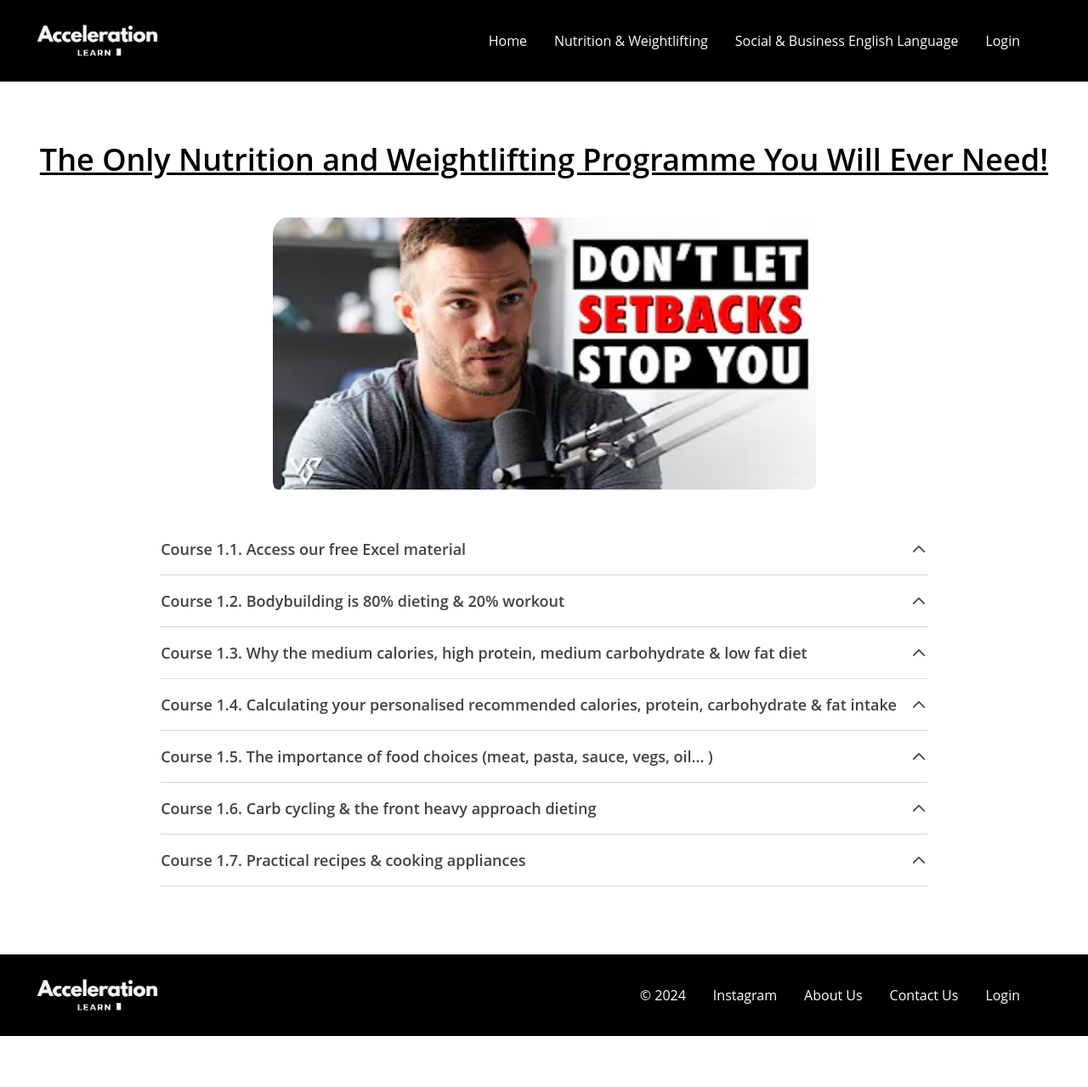
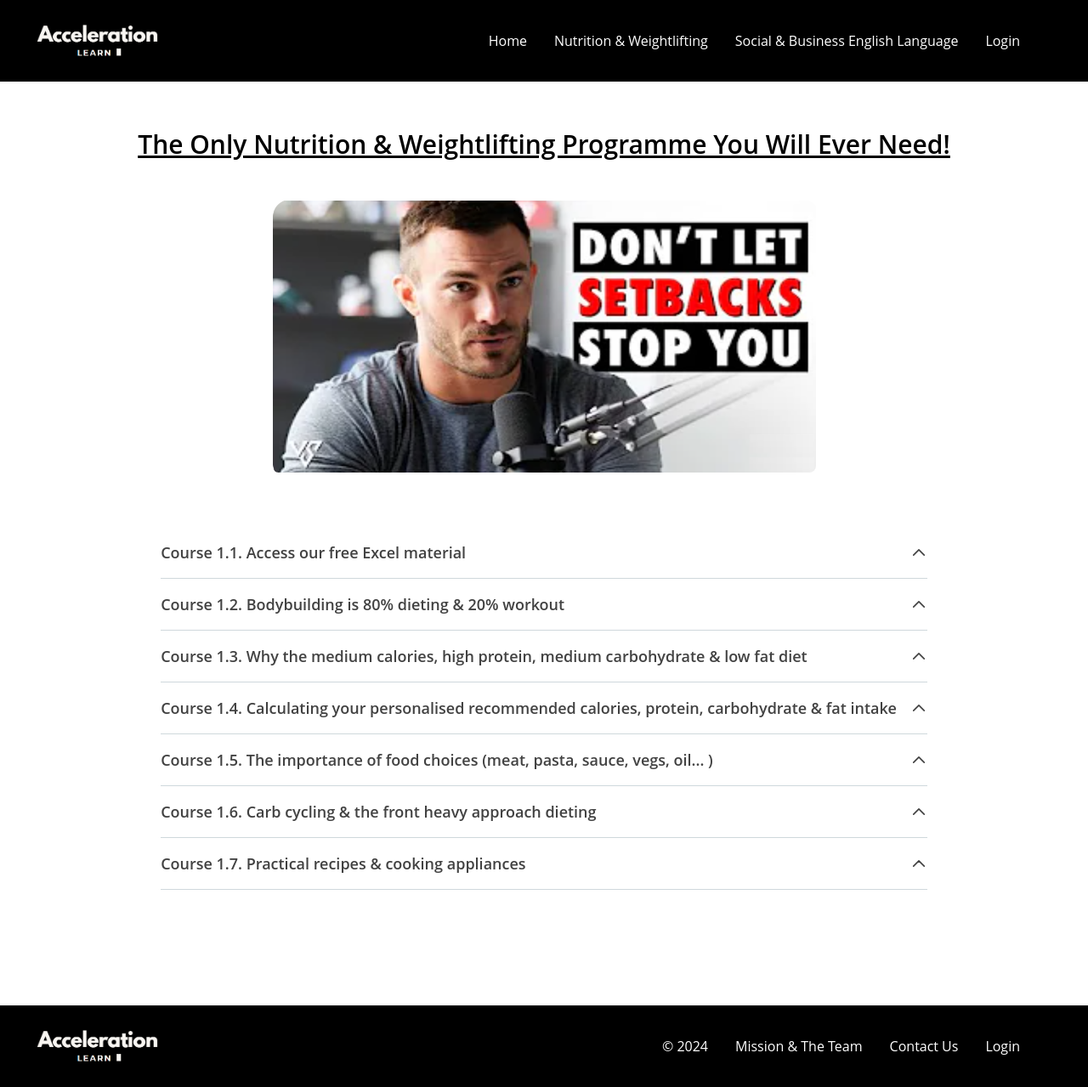
Before and after one commit to andrewwu531/Acceleration_Learn, a React (Vite) app: page /weightlifting-course in a window 1280 px wide. Shown: the whole page at 85% size. Before the commit the page ends 1219 px from the top, so only its background shows below. Built offline with nearby package versions, Linux system fonts and the light colour scheme.

Commit message:
Improved weightlifting course content v4

```diff
--- a/src/components/Footer.jsx
+++ b/src/components/Footer.jsx
@@ -28,10 +28,7 @@ const Footer = () => {
 							</Typography>
 						</li>
 						<li>
-							<a href="/" className=" hover:text-gray-300">Instagram</a>
-						</li>
-						<li>
-							<a href="/weightlifting-course" className=" hover:text-gray-300">About Us</a>
+							<a href="/weightlifting-course" className=" hover:text-gray-300">Mission & The Team</a>
 						</li>
 						<li>
 							<a href="/social-media" className="hover:text-gray-300">Contact Us</a>
--- a/src/components/NavBar.jsx
+++ b/src/components/NavBar.jsx
@@ -10,9 +10,9 @@ const NavBar = () => {
 				<img className="h-14" src={logo} alt="Logo"/>
 			</a>
 
-			<div className="hidden xl:block xl:w-auto">
+			<div className="hidden lg:block lg:w-auto">
 
-				<ol className="xl:flex xl:space-x-8 xl:font-medium xl:text-white xl:pr-20">
+				<ol className="lg:flex lg:space-x-8 lg:font-medium lg:text-white lg:pr-20">
 					<li>
 						<a href="/" className=" hover:text-gray-300">Home</a>
 					</li>
--- a/src/components/weightliftingCourseAccordion1.jsx
+++ b/src/components/weightliftingCourseAccordion1.jsx
@@ -68,16 +68,16 @@ export default function AccordionCustomIcon() {
 
   return (
 
-     <div className="flex flex-col items-center justify-center pb-10 mb-10 mx-atuo bg-gray-150">
+     <div className="flex flex-col items-center justify-center mx-atuo bg-gray-150" style={{ marginBottom: "17vh"}}>
 
-      <div className="text-4xl font-semibold underline"  style={{ marginTop: "9vh"}}>
-            The Only Nutrition and Weightlifting Programme You Will Ever Need!
+      <div className="flex justify-center text-2xl font-semibold text-center underline xl:text-3xl"  style={{ marginTop: "7vh"}}>
+            The Only Nutrition & Weightlifting Programme You Will Ever Need!
       </div>
 
       <img
         src={WeightliftingBanner2}
         alt="WeightliftingBanner2"
-        style={{ marginTop: "6vh", marginBottom: "5vh", height: "40vh", width: "80vh" }}
+        style={{ marginTop: "6vh", marginBottom: "8vh", height: "40vh", width: "80vh" }}
         className="rounded-lg"
       />
 
```
